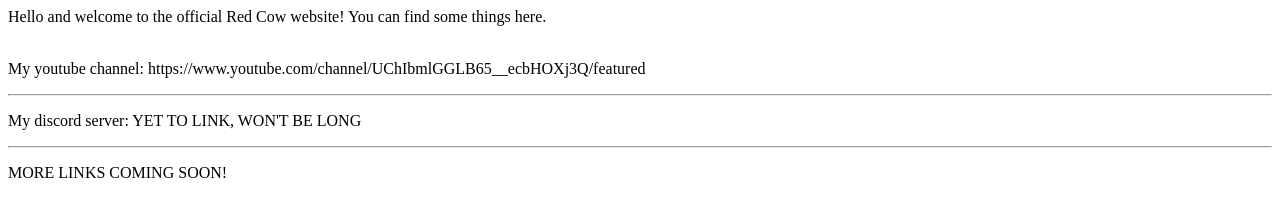
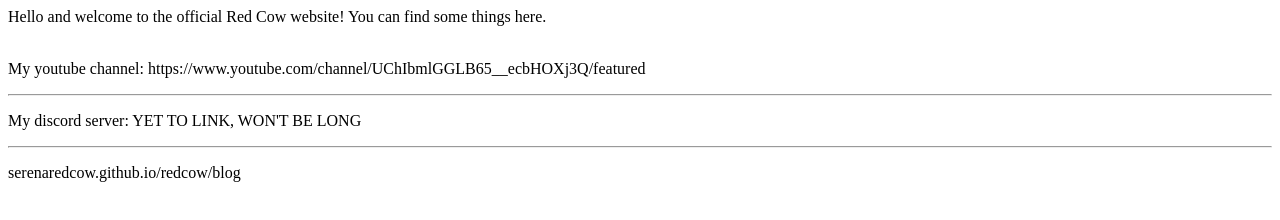
Before and after one commit to SerenaRedCow/redcow, a plain HTML site: page index.html in a window 1280 px wide. Drawn offline with Linux system fonts and the light colour scheme.

Commit message:
Update index.html

```diff
--- a/index.html
+++ b/index.html
@@ -15,7 +15,7 @@
     <hr>
     <p> My discord server: YET TO LINK, WON'T BE LONG </p>
     <hr>
-    <p> MORE LINKS COMING SOON! </p>
+    <p> serenaredcow.github.io/redcow/blog <p>
   </body>
 
 </html>
```
